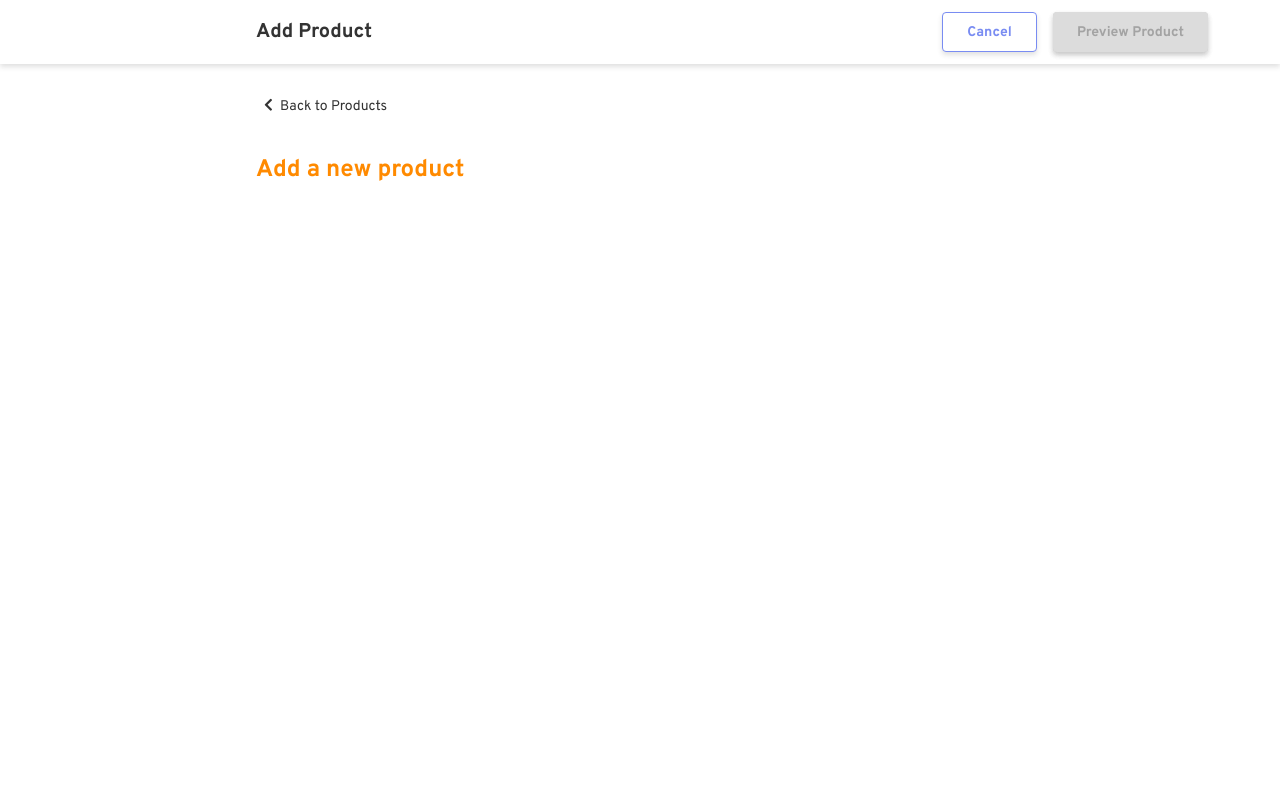
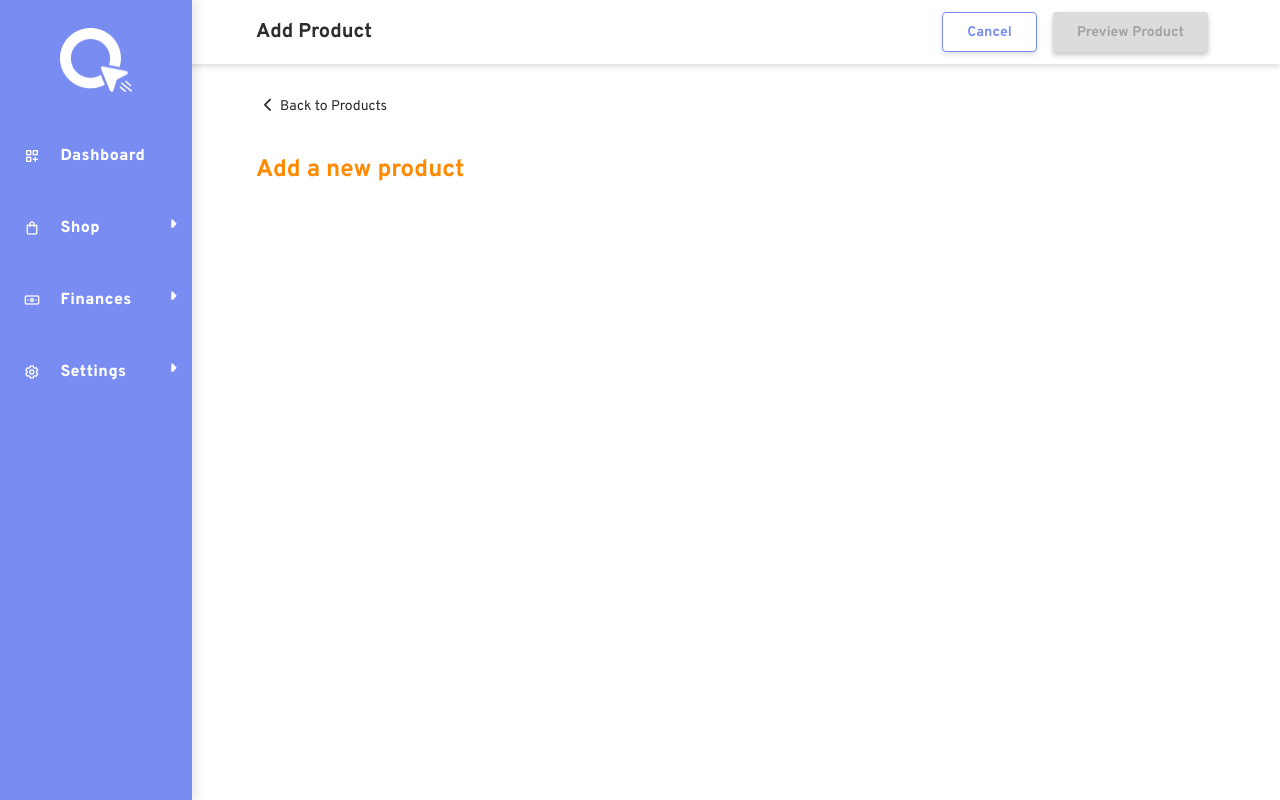
Before and after one commit to jtaningco/Quicklink, a Django app: page /shop/add-product/ in a window 1280 px wide. Run offline with Django 3.2, Linux system fonts and the light colour scheme; parts of the project's set-up code (start-up, migrations or seed data) failed here and were passed over; some libraries are stand-ins or nearby versions.

Commit message:
added navbar

```diff
--- a/apps/products/forms.py
+++ b/apps/products/forms.py
@@ -1,6 +1,7 @@
 from django import forms
 from django.forms import ModelForm
 from apps.products.models import Product
+from django.utils.translation import ugettext_lazy as _
 
 class ProductForm(ModelForm):
     class Meta:
@@ -10,20 +11,26 @@
             'description',
             'productImage',
             'stock',
+            'size',
             'price',
             'addon',
             'instructions',
         ]
+
         widgets = {
             'name': forms.fields.TextInput(attrs={
                 'class':'input default',
                 'placeholder': 'Ex. Chocolate Chip Cookies'}),
 
-            'description': forms.fields.EmailInput(attrs={
+            'description': forms.fields.TextInput(attrs={
                 'class':'large-input default',
                 'placeholder': 'Describe your product for your customers to see!'}),
 
-            'stock': forms.fields.TextInput(attrs={
+            'stock': forms.RadioSelect(attrs={
+                'class':'radio',
+                'empty_label': None }),
+
+            'size': forms.fields.TextInput(attrs={
                 'class':'small-input default',
                 'placeholder': 'Ex. 1 Dozen'}),
 
@@ -31,7 +38,7 @@
                 'class':'small-input default',
                 'placeholder': 'Php'}),
 
-            'addon': forms.fields.TextInput(attrs={
+            'addon': forms.fields.TextInput(attrs={\
                 'class':'small-input default',
                 'placeholder': 'Additional Chocolate Chip'}),
 
@@ -39,3 +46,14 @@
                 'class':'large-input default',
                 'placeholder': 'List them down here!'}),
         }
+
+        labels = {
+            'name' : 'Name',
+            'description' : 'Description',
+            'productImage' : '',
+            'stock' : 'Stocks',
+            'size' : 'Available Sizes or Servings',
+            'price' : '',
+            'addon' : 'Possible Add-Ons',
+            'instructions' : 'Any special instructions, allergens, etc.?'
+        }
--- a/apps/products/urls.py
+++ b/apps/products/urls.py
@@ -2,6 +2,7 @@
 from . import views
 
 urlpatterns = [
+    path('', views.home, name='home'),
     path('products/', views.products, name='products'),
     path('products/<str:pk>/', views.productDetails, name='product'),
     path('add-product/', views.addProduct, name='add-product'),
--- a/apps/products/views.py
+++ b/apps/products/views.py
@@ -1,10 +1,15 @@
 from django.shortcuts import render, redirect
 from django.http import HttpResponse
+from django.template import Context, loader
 
 from apps.products.models import Product
 from .forms import ProductForm
 
 # Create your views here.
+def home(request):
+    template = loader.get_template('quicklink/base.html')
+    return HttpResponse(template.render())
+
 def products(request):
     products = Product.objects.all()
     return render(request, 'products/products.html', {'products':products})
--- a/static/css/datetime.css
+++ b/static/css/datetime.css
@@ -10,7 +10,7 @@
     align-content: center;
     background: #FFF;
     border: 1px solid #DCDCDC;
-    z-index: 999;
+    z-index: 998;
 }
 
 .header-content {
--- a/static/css/main.css
+++ b/static/css/main.css
@@ -25,6 +25,7 @@
   --primary-main: #798CF2;
   --primary-alt: #0A28BCCC;
   --primary-light: #ABB9FFCC;
+  --primary-pressed: #6678D9;
 
   --secondary-main: #FFAA2DCC;
   --secondary-alt: #FF8A00CC;
@@ -52,13 +53,16 @@
 
   /* BOX SHADOWS */
   --regular-box-shadow: 0px 3px 5px rgba(51, 51, 51, 0.15);
+  --navbar-shadow: 4px 0px 10px rgba(0, 0, 0, 0.1);
 }
 
+
+/* FONTS */
 h1, h2, h3, p, a, input {
   font-family: 'Overpass', sans-serif;
   font-style: normal;
   font-weight: 400;
-  color: #333;
+  color: var(--muted-dark);
 }
 
 h1 { font-size: 28px; }
@@ -89,6 +94,8 @@
   padding: 8px 24px;
   text-decoration: none;
 }
+
+.nav-link { font-size: 16px; letter-spacing: 0.025em; }
 
 .primary-btn {
   background: var(--primary-main);
--- /dev/null
+++ b/static/css/navbar.css
@@ -0,0 +1,124 @@
+.sidebar {
+    position: fixed;
+    display: flex;
+    flex-direction: column;
+    justify-content: center;
+    align-items: center;
+    align-content: center;
+    width: 192px;
+    height:100vh;
+    top: 0;
+    left: 0;
+    z-index: 999;
+    background: #798CF2;
+    box-shadow: var(--navbar-shadow);
+}
+
+.sidebar-logo {
+    display: flex;
+    flex-direction: column;
+    justify-content: center;
+    align-items: center;
+    align-content: center;
+    width: 100%;
+    flex-basis: 15%;
+}
+
+.sidebar-logo img {
+    width: 72px;
+    height: 64px;
+}
+
+.sidebar-menu {
+    flex-basis: 85%;
+    width: 100%;
+    display: flex;
+    flex-direction: column;
+    justify-content: center;
+    align-items: center;
+    align-content: center;
+}
+
+.sidebar-menu ul {
+    background:#798CF2;
+    height: 100%;
+    width: 100%;
+    list-style: none;
+}
+
+.sidebar-menu ul li {
+    line-height: 56px;
+    width: 100%;
+    border-bottom: none;
+}
+
+.sidebar-menu ul li a {
+    position: relative;
+    color: white;
+    display: block;
+    width: 100%;
+    transition: all 0.3s ease-out;
+}
+
+.sidebar-menu ul li a:hover {
+    color: #FFFFFF;
+    background: var(--primary-pressed);
+}
+
+.sidebar-menu ul li a:active {
+    color: #FFFFFF;
+    background: var(--primary-pressed);
+}
+
+.sidebar-menu ul li a img {
+    padding-right: 16px;
+}
+
+.sidebar-menu ul ul {
+    position: static;
+    display:none;
+}
+
+.sidebar-menu ul .feat-show.show {
+    display: block;
+}
+
+.sidebar-menu ul .serv-show.show1 {
+    display: block;
+}
+
+.sidebar-menu ul .cldk-show.show1 {
+    display: block;
+}
+
+.sidebar-menu ul ul li {
+    line-height: 42px;
+}
+
+.sidebar-menu ul ul li a {
+    color: #FFFFFF;
+    padding-left: 64px;
+}
+
+.sidebar-menu ul ul li a:hover {
+    color: #FFFFFF;
+    background: var(--primary-pressed);
+}
+
+.sidebar-menu ul ul li a:active {
+    color: #FFFFFF;
+    background: var(--primary-pressed);
+}
+
+.sidebar-menu ul li a span {
+    position: absolute;
+    top: 45%;
+    right: 15px;
+    transform: translateY(-50%);
+    font-size: 14px;
+    transition: transform 0.4s;
+}
+
+.sidebar-menu ul li a span.rotate {
+    transform: translateY(-50%) rotate(90deg);
+}
--- a/static/css/products.css
+++ b/static/css/products.css
@@ -1,3 +1,4 @@
+/* EMPTY PRODUCTS */
 .product-header-container {
     position: sticky;
     position: -webkit-sticky;
@@ -126,6 +127,17 @@
     color: black;
 }
 
+/* PRODUCTS */
+.products-container {
+    width: 100vw;
+    height: auto;
+    display: flex;
+    justify-content: center;
+    align-items: center;
+    align-content: center;
+}
+
+/* PRODUCT FORMS */
 .product-form-container {
     width: 100vw;
     height: auto;
@@ -143,6 +155,8 @@
     align-items: center;
     align-content: center;
 }
+
+.product-form-wrapper ul { list-style: none; }
 
 .product-form-back {
     margin: 32px 0 40px 0;
--- a/templates/products/product_form.html
+++ b/templates/products/product_form.html
@@ -7,9 +7,12 @@
     <meta name="viewport" content="width=device-width, initial-scale=1.0">
     <title>Add Product</title>
     <link rel="stylesheet" href="{% static '/css/main.css' %}">
+    <link rel="stylesheet" href="{% static '/css/navbar.css' %}">
     <link rel="stylesheet" href="{% static '/css/products.css' %}">
     <link rel="stylesheet" href="https://use.fontawesome.com/releases/v5.15.1/css/all.css" integrity="sha384-vp86vTRFVJgpjF9jiIGPEEqYqlDwgyBgEF109VFjmqGmIY/Y4HV4d3Gp2irVfcrp" crossorigin="anonymous">
     <script src="{% static '/js/addproduct.js' %}"></script>
+    <script src="https://code.jquery.com/jquery-3.4.1.js"></script>
+    <script src="https://kit.fontawesome.com/a076d05399.js"></script>
 </head>
 <body>
     <form id="product-form" action="" method="POST">
@@ -28,9 +31,8 @@
             </div>
         </div>
     </div>
-    {% block mainnav %}
 
-    {% endblock %}
+    {% include 'quicklink/navbar.html' %}
 
     <main>
         <div class="product-form-container">
--- a/templates/products/products.html
+++ b/templates/products/products.html
@@ -57,6 +57,7 @@
                             <td><a href="{% url 'update-product' product.id %}">
                                 Edit Product</a>
                             </td>
+                            <td></td>
                         </tr>
                     {% endfor %}
 
--- a/templates/quicklink/base.html
+++ b/templates/quicklink/base.html
@@ -7,9 +7,12 @@
     <meta name="viewport" content="width=device-width, initial-scale=1.0">
     <title>{% block pagetitle %} {% endblock %}</title>
     <link rel="stylesheet" href="{% static '/css/main.css' %}">
+    <link rel="stylesheet" href="{% static '/css/navbar.css' %}">
     <link rel="stylesheet" href="{% static '/css/products.css' %}">
     <link rel="stylesheet" href="{% static '/css/datetime.css' %}">
     <script src="{% static '/js/datetime.js' %}"></script>
+    <script src="https://code.jquery.com/jquery-3.4.1.js"></script>
+    <script src="https://kit.fontawesome.com/a076d05399.js"></script>
 </head>
 <body onload="realtimeClock()">
     <div class="header-container">
--- a/templates/quicklink/navbar.html
+++ b/templates/quicklink/navbar.html
@@ -0,0 +1,75 @@
+{% load static %}
+
+<nav class="sidebar">
+    <div class="sidebar-logo">
+        <img src="{% static 'media/logos/navbar-logo.png' %}" alt="">
+    </div>
+    <div class="sidebar-menu">
+        <ul>
+            <!-- 1st button and sub bar  -->
+            <li><a href="#" class="extra-bold nav-link">
+                <img src="{% static 'media/icons/dashboard.png' %}">
+                Dashboard</a>
+            </li>
+
+            <!-- 2nd button and sub bar  -->
+            <li>
+                <a href="#" class="feat-btn nav-link extra-bold">
+                    <img src="{% static 'media/icons/shop.png' %}">
+                    Shop
+                    <span class="fas fa-caret-right first"></span>
+                </a>
+                <ul class="feat-show">
+                    <li><a href="#" class="bold">Order Summary</a></li>
+                    <li><a href="#" class="bold">Pending Orders</a></li>
+                    <li><a href="#" class="bold">Products</a></li>
+                </ul>
+            </li>
+
+            <!-- 3rd button and sub bar  -->
+            <li>
+                <a href="#" class="serv-btn extra-bold nav-link">
+                    <img src="{% static 'media/icons/finances.png' %}">
+                    Finances
+                    <span class="fas fa-caret-right second"></span>
+                </a>
+                <ul class="serv-show">
+                    <li><a href="#" class="bold">Total Revenue</a></li>
+                    <li><a href="#" class="bold">Profit</a></li>
+                    <li><a href="#" class="bold">Expenses</a></li>
+                </ul>
+            </li>
+
+            <!-- 4th button and sub bar  -->
+            <li>
+                <a href="#" class="cldk-btn extra-bold nav-link">
+                    <img src="{% static 'media/icons/settings.png' %}">
+                    Settings
+                    <span class="fas fa-caret-right third"></span>
+                </a>
+                <ul class="cldk-show">
+                    <li><a href="#" class="bold">My Shop</a></li>
+                    <li><a href="#" class="bold">Account</a></li>
+                    <li><a href="#" class="bold">Notifications</a></li>
+                    <li><a href="#" class="bold">Resources</a></li>
+                </ul>
+            </li>
+        </ul>
+    </div>
+</nav>
+
+<script>
+    $('.feat-btn').click(function(){
+        $('nav ul .feat-show').toggleClass("show");
+        $('nav ul .first').toggleClass("rotate");
+    });
+
+    $('.serv-btn').click(function(){
+        $('nav ul .serv-show').toggleClass("show1");
+        $('nav ul .second').toggleClass("rotate");
+    });
+    $('.cldk-btn').click(function(){
+        $('nav ul .cldk-show').toggleClass("show1");
+        $('nav ul .third').toggleClass("rotate");
+    });
+</script>
```
Also changed, not shown: other parts of static/css/main.css (+36 -1 lines), apps/products/models.py (+8 -1 lines), apps/products/migrations/0007_auto_20210106_0036.py (added), apps/products/migrations/0008_auto_20210106_2017.py (added), db.sqlite3, templates/quicklink/header.html (deleted).
